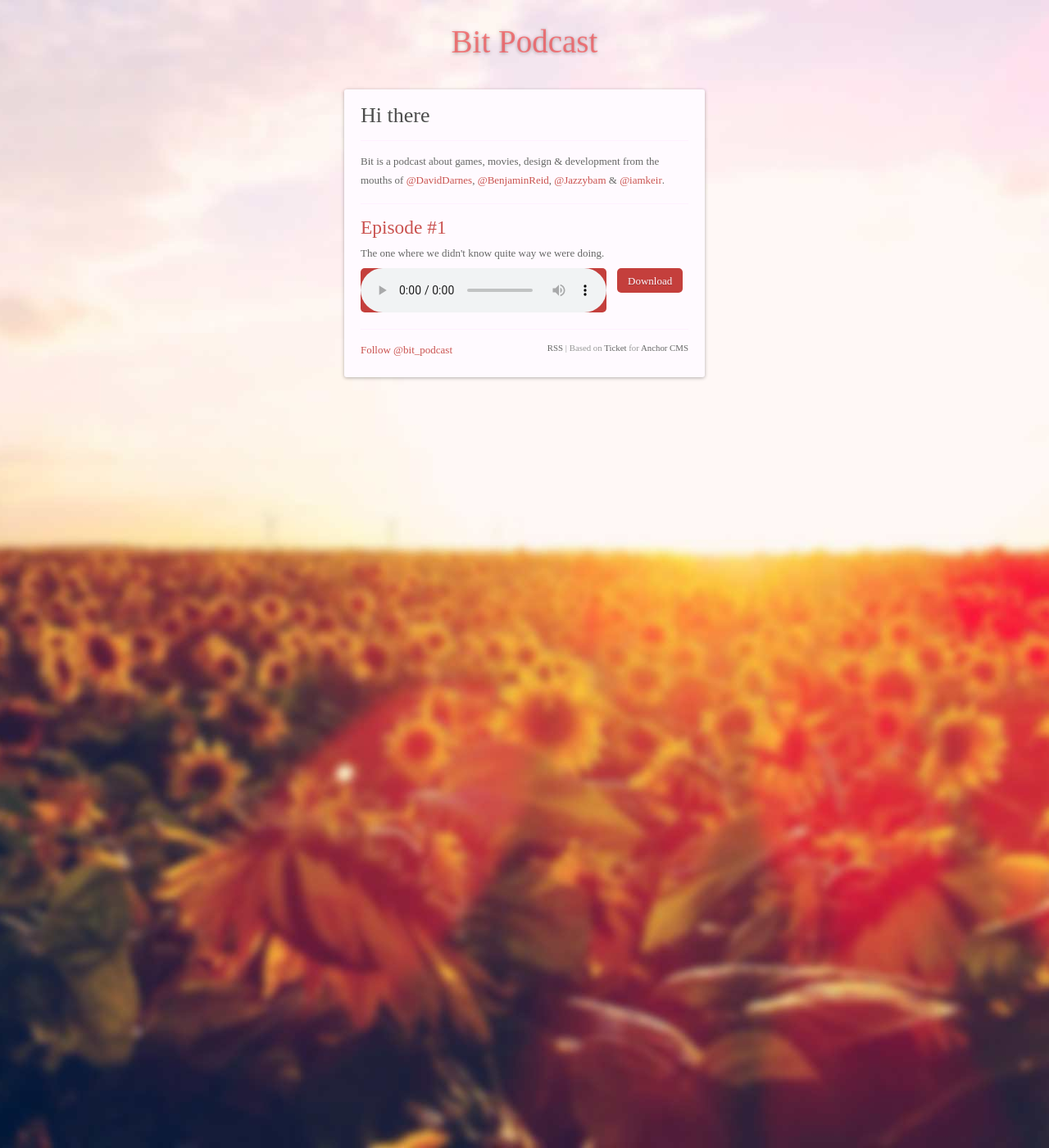
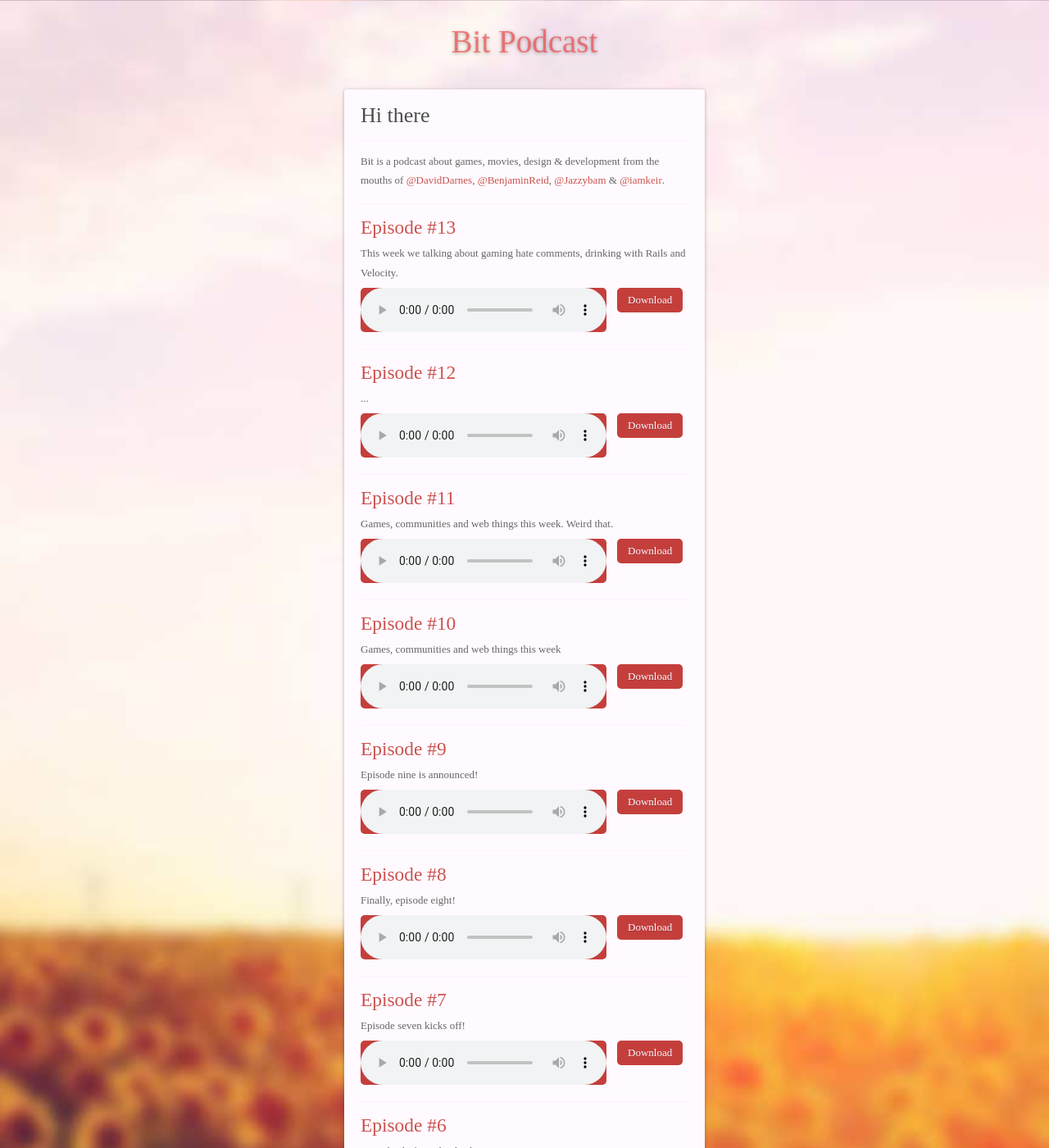
Before and after one commit to benjaminreid/bitpodcast.com, a Jekyll site: the page built from index.html, in a window 1280 px wide and 1400 px high. Shown: the whole window at 82% size. Built offline with Jekyll 4.4.1, drawn with Linux system fonts in a browser that asks for light colours; some web fonts are replaced; comment, search, counter and statistics services are not loaded; some of the changed text lies outside the part shown.

```diff
--- /dev/null
+++ b/_posts/2013-06-17-episode-6.md
@@ -0,0 +1,16 @@
+---
+layout: post
+title: "Episode #6"
+date: 2013-06-17 00:00:00
+file: https://s3-eu-west-1.amazonaws.com/bitpodcasts/episode-6.mp3
+excerpt: "We're back, from the dead!"
+---
+
+This week we go on about:
+
+* BEM
+* MGS: GZ
+* Abbreviations
+* Comparisons between web and gaming communities
+* Criticising criticisers
+* Oculusberg
--- /dev/null
+++ b/_posts/2014-04-16-episode-7.md
@@ -0,0 +1,14 @@
+---
+layout: post
+title: "Episode #7"
+date: 2014-04-16 00:00:00
+file: https://s3-eu-west-1.amazonaws.com/bitpodcasts/episode-7.mp3
+excerpt: "Episode seven kicks off!"
+---
+
+This week we chat about:
+
+* Death of Dribbbbbbbble
+* Jekyll
+* Monotype eating Mark Boulton
+* Macaw fights with Sketch 3
--- /dev/null
+++ b/_posts/2014-06-04-episode-8.md
@@ -0,0 +1,16 @@
+---
+layout: post
+title: "Episode #8"
+date: 2014-06-04 00:00:00
+file: https://s3-eu-west-1.amazonaws.com/bitpodcasts/episode-8.mp3
+excerpt: "Finally, episode eight!"
+---
+
+This week we chat about:
+
+* Broforce
+* Watch Dogs
+* Whats coming up for E3
+* Battlefield 4 Community Test Servers
+* Xbox One losing its Kinection
+* Where do you get your design inspiration from?
--- /dev/null
+++ b/_posts/2014-06-04-episode-9.md
@@ -0,0 +1,14 @@
+---
+layout: post
+title: "Episode #9"
+date: 2014-06-04 00:00:00
+file: https://s3-eu-west-1.amazonaws.com/bitpodcasts/episode-9.mp3
+excerpt: "Episode nine is announced!"
+---
+
+This week we chat about:
+
+* WWDC
+* What is a 'Sandbox Game'?
+* SVG things!
+* Old games
--- /dev/null
+++ b/_posts/2014-07-08-episode-10.md
@@ -0,0 +1,14 @@
+---
+layout: post
+title: "Episode #10"
+date: 2014-07-08 00:00:00
+file: https://s3-eu-west-1.amazonaws.com/bitpodcasts/episode-10.mp3
+excerpt: "Games, communities and web things this week"
+---
+
+This week we chat about:
+
+* Ionic
+* Communities
+* Due Process
+* and No Mans Sky
--- /dev/null
+++ b/_posts/2014-07-23-episode-11.md
@@ -0,0 +1,14 @@
+---
+layout: post
+title: "Episode #11"
+date: 2014-07-23 00:00:00
+file: https://s3-eu-west-1.amazonaws.com/bitpodcasts/episode-11.mp3
+excerpt: "Games, communities and web things this week. Weird that."
+---
+
+This week we go on about:
+
+* Pagekit
+* Ben finishes Watch DOgs
+* Styleguides and pattern libraries
+* Why reinvent the wheel
--- /dev/null
+++ b/_posts/2014-09-03-episode-13.md
@@ -0,0 +1,14 @@
+---
+layout: post
+title: "Episode #13"
+date: 2014-09-03 00:00:00
+file: https://s3-eu-west-1.amazonaws.com/bitpodcasts/episode-13.mp3
+excerpt: "This week we talking about gaming hate comments, drinking with Rails and Velocity."
+---
+
+This week we go on about:
+
+* Gaming chatter and comments
+* Bourbon refills and HTML
+* Rails projects
+* Velocity 2X
```
Also changed, not shown: _posts/2013-05-06-episode-1.md (renamed from _posts/2013-06-05-episode-1.md, +1 -1 lines), _posts/2013-05-29-episode-2.md (added, +9 -0 lines), _posts/2013-06-16-episode-3.md (added, +15 -0 lines), _posts/2013-06-17-episode-4.md (added, +20 -0 lines), _posts/2013-06-17-episode-5.md (added, +15 -0 lines), _posts/2014-09-03-episode-12.md (added, +7 -0 lines).
